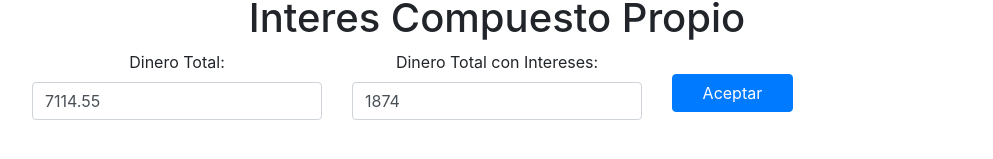
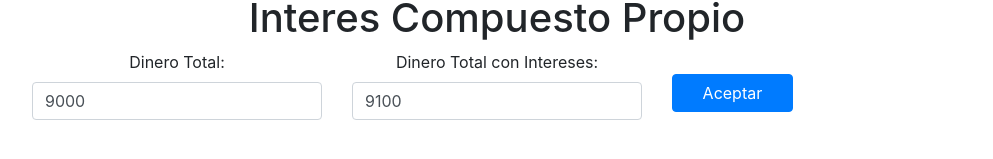
Before and after one commit to alfredoperaltag/interes-compuesto, a React (Create React App) app in the folder inversion/: page / in a window 1280 px wide. Shown: the part 483-642 px from the top of the page, without its empty margins (143-1136 px from the left). Built offline with nearby package versions, Linux system fonts and the light colour scheme.

Commit message:
function getDataChart

```diff
--- a/inversion/src/components/Dashboard/dashboard.js
+++ b/inversion/src/components/Dashboard/dashboard.js
@@ -16,7 +16,8 @@ class Dashboard extends React.Component {
             interesesCompuestos: [],
             labelCantidadConsultada: "",
             labelGenerarCentavo: "",
-            cantidadConsultar: ""
+            cantidadConsultar: "",
+            data: data
         }
     }
 
@@ -90,6 +91,17 @@ class Dashboard extends React.Component {
         })
     }
 
+    getDataChart = formState => {
+        this.setState({
+            data: {
+                meses:
+                    [...this.state.data.meses, this.state.data.meses.length],
+                ingresosExtrasMensuales: [...this.state.data.ingresosExtrasMensuales, formState.dineroTotal],
+                interesesCompuestos: [...this.state.data.interesesCompuestos, formState.dineroTotalIntereses]
+            }
+        })
+    }
+
     render() {
         return <div>
             <ChartForm inversion={this.inversion} />
@@ -108,11 +120,11 @@ class Dashboard extends React.Component {
                 ingresosExtrasMensuales={this.state.ingresosExtrasMensuales}
             />
             <h2>Datos Propios Reales</h2>
-            <ChartFormPropio />
+            <ChartFormPropio getDataChart={this.getDataChart} />
             <Charts
-                meses={data.meses}
-                ingresosExtrasMensuales={data.ingresosExtrasMensuales}
-                interesesCompuestos={data.interesesCompuestos}
+                meses={this.state.data.meses}
+                ingresosExtrasMensuales={this.state.data.ingresosExtrasMensuales}
+                interesesCompuestos={this.state.data.interesesCompuestos}
             />
         </div>
     }
--- a/inversion/src/components/chartFormPropio/ChartFormPropio.js
+++ b/inversion/src/components/chartFormPropio/ChartFormPropio.js
@@ -5,11 +5,8 @@ import Input from '../chartForm/inputs/input'
 
 class ChartFormPropio extends Component {
     state = {
-        calendario: "2022-07-10",
-        dineroInicial: 7114.55,
-        porcentaje: 10.49,
-        ingresoExtraMensual: 1874,
-        cantidadConsultar: 50
+        dineroTotal: 9000,
+        dineroTotalIntereses: 9100,
     }
 
     handleInputChange = async (event) => {
@@ -18,18 +15,16 @@ class ChartFormPropio extends Component {
         await this.setState({
             [id]: target.value
         })
-        //this.props.inversion(this.state)
-        alert("alert")
     }
 
     render() {
         return (
-            <Form method={() => alert("alert")} title="Interes Compuesto Propio">
+            <Form method={() => this.props.getDataChart(this.state)} title="Interes Compuesto Propio">
                 <div className="col-sm-12 col-md-3">
-                    <Input type="number" min="0" step="0.001" id="dineroInicial" value={this.state.dineroInicial} onChange={this.handleInputChange}>Dinero Total: </Input>
+                    <Input type="number" min="0" step="0.001" id="dineroTotal" value={this.state.dineroTotal} onChange={this.handleInputChange}>Dinero Total: </Input>
                 </div>
                 <div className="col-sm-12 col-md-3">
-                    <Input type="number" min="0" step="0.001" id="ingresoExtraMensual" value={this.state.ingresoExtraMensual} onChange={this.handleInputChange}>Dinero Total con Intereses: </Input>
+                    <Input type="number" min="0" step="0.001" id="dineroTotalIntereses" value={this.state.dineroTotalIntereses} onChange={this.handleInputChange}>Dinero Total con Intereses: </Input>
                 </div>
                 <div className="col-sm-12 col-md-3">
                     <button type="submit" className="col-sm-3 col-md-5 btn btn-primary float-left mt-4">Aceptar</button>
```
